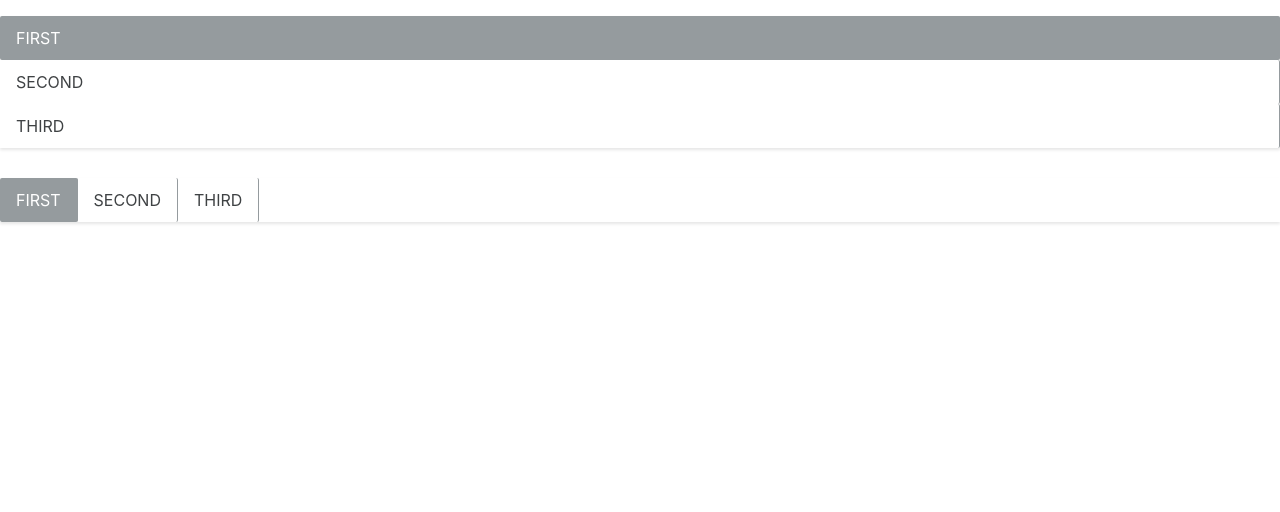
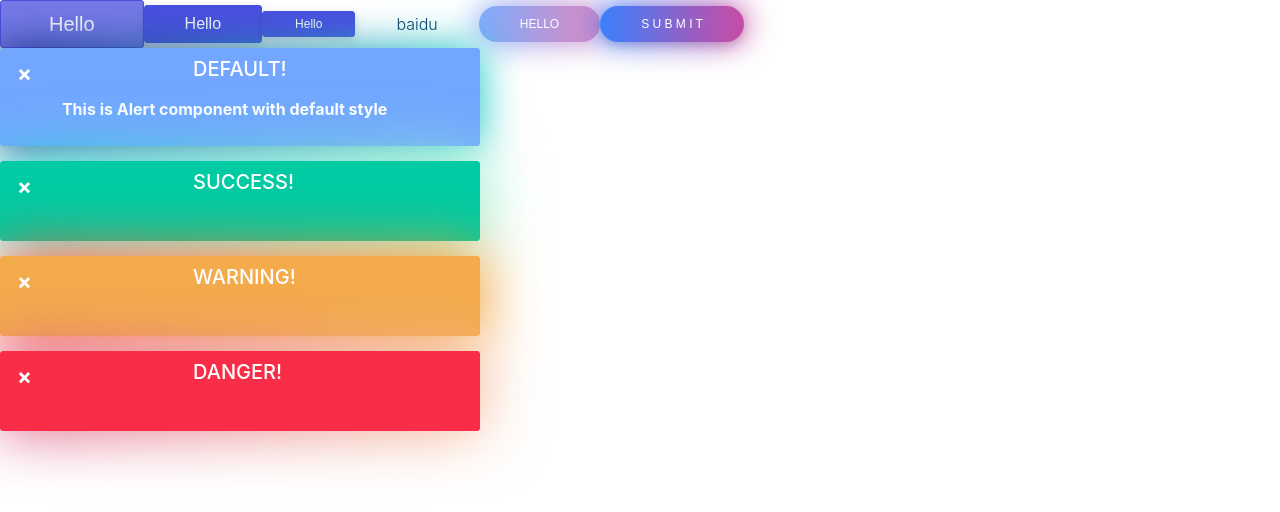
Before and after one commit to fengsiwe/components-Library, a React (Create React App) app: page / in a window 1280 px wide. Shown: the top 512 px of the page. Built offline with nearby package versions, Linux system fonts and the light colour scheme.

Commit message:
feat: style modification

```diff
--- a/public/index.html
+++ b/public/index.html
@@ -24,7 +24,7 @@
       work correctly both with client-side routing and a non-root public URL.
       Learn how to configure a non-root public URL by running `npm run build`.
     -->
-    <title>React App</title>
+    <title>G-UI library</title>
   </head>
   <body>
     <noscript>You need to enable JavaScript to run this app.</noscript>
--- a/src/App.tsx
+++ b/src/App.tsx
@@ -9,32 +9,32 @@ function App() {
     <div className="App">
       <header className="App-header">
 
-          {/*<Button btnType ={ButtonType.Primary} size = {ButtonSize.Large}>Hello</Button>*/}
-          {/*<Button btnType ={ButtonType.Primary}>Hello</Button>*/}
-          {/*<Button btnType ={ButtonType.Primary} size = {ButtonSize.Small}>Hello</Button>*/}
-          {/*<Button btnType ={ButtonType.Link} href ="http://www.baidu.com">baidu</Button>*/}
-          {/*<Button btnType ={ButtonType.Round} disabled size = {ButtonSize.Large}>Hello</Button>*/}
-          {/*<Button btnType ={ButtonType.Round} size = {ButtonSize.Small}>s u b m i t</Button>*/}
+          <Button btnType ={ButtonType.Primary} size = {ButtonSize.Large}>Hello</Button>
+          <Button btnType ={ButtonType.Primary}>Hello</Button>
+          <Button btnType ={ButtonType.Primary} size = {ButtonSize.Small}>Hello</Button>
+          <Button btnType ={ButtonType.Link} href ="http://www.baidu.com">baidu</Button>
+          <Button btnType ={ButtonType.Round} disabled size = {ButtonSize.Large}>Hello</Button>
+          <Button btnType ={ButtonType.Round} size = {ButtonSize.Small}>s u b m i t</Button>
 
-          {/*<Alert>This is Alert component with default style</Alert>*/}
-          {/*<Alert alertType={AlertType.Success}></Alert>*/}
-          {/*<Alert alertType={AlertType.Warning}></Alert>*/}
-          {/*<Alert alertType={AlertType.Danger}></Alert>*/}
+          <Alert>This is Alert component with default style</Alert>
+          <Alert alertType={AlertType.Success}></Alert>
+          <Alert alertType={AlertType.Warning}></Alert>
+          <Alert alertType={AlertType.Danger}></Alert>
       </header>
 
-        <Menu mode = 'vertical'>
-            <MenuItem >first</MenuItem>
-            <MenuItem >second</MenuItem>
-            <MenuItem >third</MenuItem>
-        </Menu>
+        {/*<Menu mode = 'vertical'>*/}
+        {/*    <MenuItem >first</MenuItem>*/}
+        {/*    <MenuItem >second</MenuItem>*/}
+        {/*    <MenuItem >third</MenuItem>*/}
+        {/*</Menu>*/}
 
-        <Menu mode = 'horizontal'>
-            <MenuItem >first</MenuItem>
-            <MenuItem >second</MenuItem>
-            <MenuItem >third</MenuItem>
-        </Menu>
+        {/*<Menu mode = 'horizontal'>*/}
+        {/*    <MenuItem >first</MenuItem>*/}
+        {/*    <MenuItem >second</MenuItem>*/}
+        {/*    <MenuItem >third</MenuItem>*/}
+        {/*</Menu>*/}
     </div>
   );
-}
+};
 
 export default App;
--- a/src/components/Alert/_alert.scss
+++ b/src/components/Alert/_alert.scss
@@ -34,7 +34,7 @@
 
 .alert flex-display{
   display: flex;
-  align-items:flex-start;
+  align-items:baseline;
 
 }
 .alert p{
--- a/src/components/Alert/alert.tsx
+++ b/src/components/Alert/alert.tsx
@@ -34,7 +34,7 @@ const Alert: React.FC<AlertProps> = (props) => {
 
     if (show) {
         return (
-            <div className={classes}  {...restProps}>
+            <div className={classes} {...restProps}>
                 <div className='backgroundcolor'>
                 <div className='flex-display'>
                     <span onClick={() => {
--- a/src/components/Menu/_style.scss
+++ b/src/components/Menu/_style.scss
@@ -11,26 +11,26 @@
 
 
   .menuItem{
+
     padding:.5rem 1rem;
     cursor: pointer;
     line-height: 1.75rem;
     text-transform: uppercase;
     transition: color .15s ease-in-out, border-color .15s ease-in-out;
-    border-right: .5px solid $gray-3;
+    border-right: .5px solid #707070;
     border-radius: 2px;
-
 
     &:hover,&:focus{
       text-decoration: none;
     }
     &.is-disabled{
       color:$gray-4;
-      background: $gray-2;
+      background: #8db596;
       pointer-events: none;
     }
     &:hover,&.highlighted{
       color:$white;
-      background: $gray-3;
+      background: #bedbbb;
       border-radius: 2px;
       transition: all .5s ease 0s;
 
```
Also changed, not shown: src/components/Tab/tab.tsx (added, +19 -0 lines).
